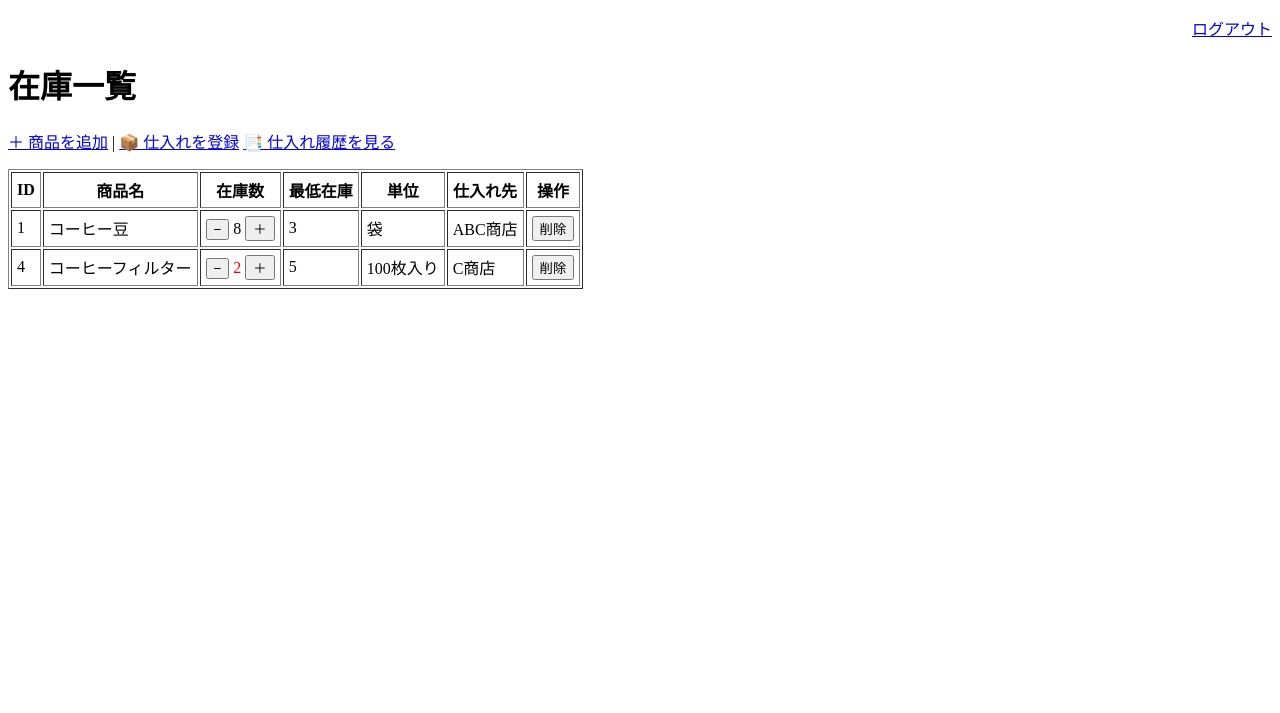
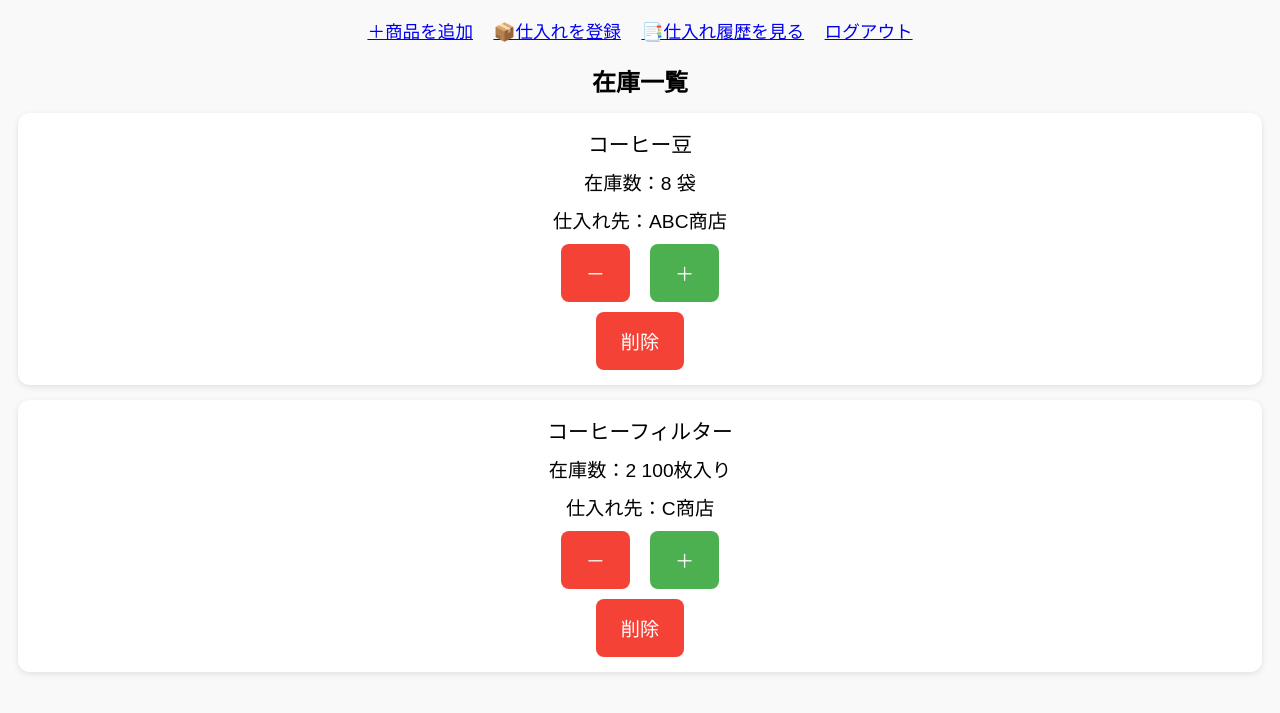
Before and after one commit to kiyominn-bot/flask_cafe, a Flask app: page / in a window 1280 px wide. Shown: the top 713 px of the page. Run offline with Flask 3, Linux system fonts and the light colour scheme; a user stored in the database is signed in; data comes from the database, SQL or seed files in the repository.

Commit message:
スマホ対応UIを追加

```diff
--- /dev/null
+++ b/static/style.css
@@ -0,0 +1,61 @@
+/* スマホ用ボタンUIスタイル */
+body {
+  font-family: sans-serif;
+  padding: 10px;
+  background: #f9f9f9;
+}
+
+h1 {
+  text-align: center;
+  font-size: 1.5em;
+  margin-bottom: 15px;
+}
+
+.item-card {
+  background: #fff;
+  border-radius: 12px;
+  padding: 15px;
+  margin-bottom: 15px;
+  box-shadow: 0 2px 6px rgba(0,0,0,0.1);
+}
+
+.item-name {
+  font-size: 1.3em;
+  margin-bottom: 10px;
+  text-align: center;
+}
+
+.quantity {
+  text-align: center;
+  margin-bottom: 10px;
+  font-size: 1.2em;
+}
+
+.button-group {
+  display: flex;
+  justify-content: center;
+  gap: 20px;
+}
+
+button {
+  padding: 15px 25px;
+  font-size: 1.2em;
+  border: none;
+  border-radius: 8px;
+  background: #4CAF50;
+  color: white;
+}
+
+button.minus {
+  background: #f44336;
+}
+
+.top-links {
+  text-align: center;
+  margin-bottom: 20px;
+}
+
+.top-links a {
+  margin: 0 8px;
+  font-size: 1.1em;
+}
--- a/templates/index.html
+++ b/templates/index.html
@@ -1,54 +1,41 @@
 <!DOCTYPE html>
 <html lang="ja">
-<p style="text-align:right;">
-  <a href="/logout">ログアウト</a>
-</p>
-
 <head>
   <meta charset="UTF-8">
+  <meta name="viewport" content="width=device-width, initial-scale=1">
   <title>在庫一覧</title>
+  <link rel="stylesheet" href="{{ url_for('static', filename='style.css') }}">
 </head>
 <body>
+  <div class="top-links">
+    <a href="/add_item">＋商品を追加</a>
+    <a href="/add_purchase">📦仕入れを登録</a>
+    <a href="/purchase_history">📑仕入れ履歴を見る</a>
+    <a href="/logout">ログアウト</a>
+  </div>
+
   <h1>在庫一覧</h1>
-<p>
-  <a href="/add_item">＋ 商品を追加</a> |
-  <a href="/add_purchase">📦 仕入れを登録</a>
-<a href="/purchase_history">📑 仕入れ履歴を見る</a>
-</p>
 
-    <table border="1" cellpadding="5">
-        <tr>
-            <th>ID</th>
-            <th>商品名</th>
-            <th>在庫数</th>
-             <th>最低在庫</th>
-<th>単位</th>
-            <th>仕入れ先</th>
-            <th>操作</th>
-        </tr>
   {% for item in items %}
-        <tr>
-            <td>{{ item.id }}</td>
-            <td>{{ item.name }}</td>
-            <td style="color: {% if item.quantity < item.min_quantity %}red{% else %}black{% endif %};">
-               <form action="/update_quantity/{{ item.id }}/minus" method="POST" style="display:inline;">
-                   <button type="submit">−</button>
+  <div class="item-card">
+    <div class="item-name">{{ item.name }}</div>
+    <div class="quantity">在庫数：{{ item.quantity }} {{ item.unit }}</div>
+    <div class="quantity">仕入れ先：{{ item.supplier }}</div>
+    <div class="button-group">
+      <form method="POST" action="/update_quantity/{{ item.id }}/minus">
+        <button type="submit" class="minus">－</button>
       </form>
-                {{ item.quantity }}
-               <form action="/update_quantity/{{ item.id }}/plus" method="POST" style="display:inline;">
+      <form method="POST" action="/update_quantity/{{ item.id }}/plus">
         <button type="submit">＋</button>
       </form>
-            </td>
-            <td>{{ item.min_quantity }}</td>
-            <td>{{ item.unit }}</td>
-            <td>{{ item.supplier }}</td>
-            <td>
-              <form action="/delete_item/{{ item.id }}" method="POST" onsubmit="return confirm('本当に削除しますか？');">
-                 <button type="submit">削除</button>
+    </div>
+    <form method="POST" action="/delete_item/{{ item.id }}"
+          onsubmit="return confirm('削除しますか？');"
+          style="text-align:center; margin-top:10px;">
+      <button type="submit" class="minus">削除</button>
     </form>
-            </td>
-        </tr>
+  </div>
   {% endfor %}
-    </table>
+
 </body>
 </html>
```
Lines whose indentation alone changed are shown as unchanged.
